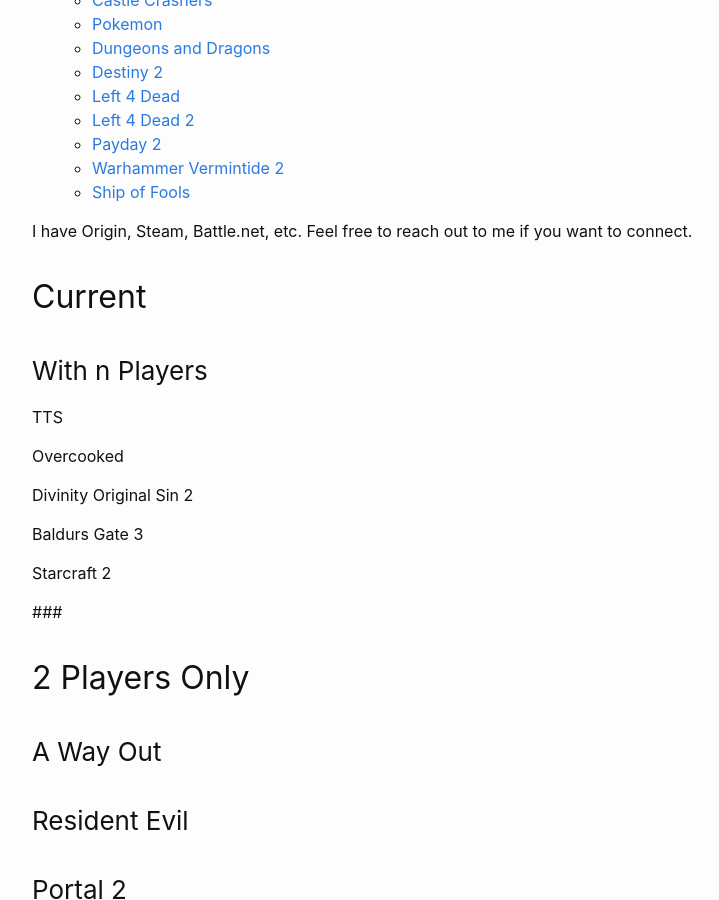
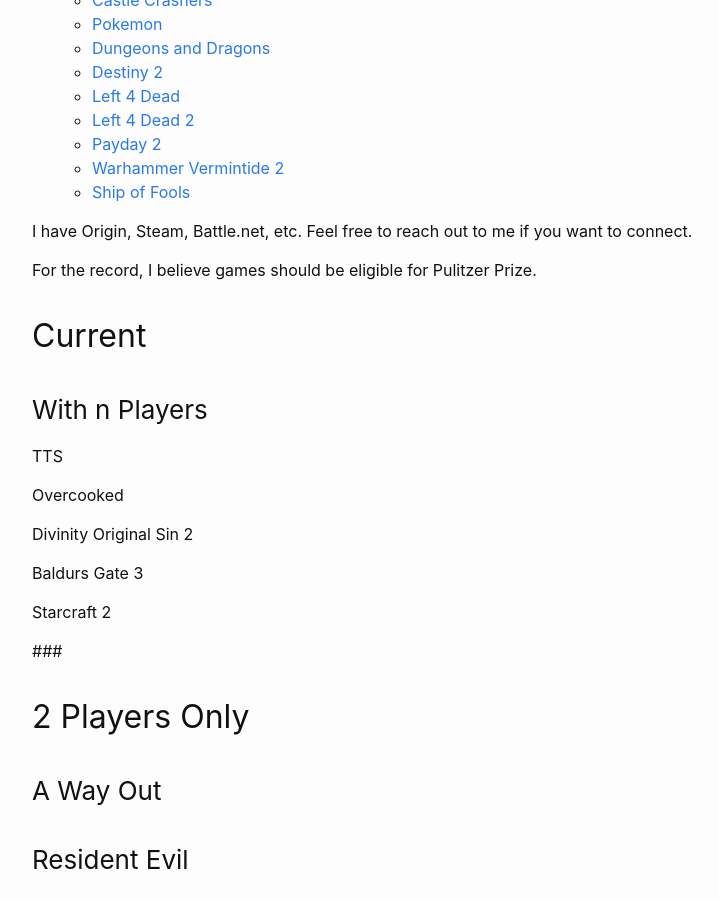
Before and after one commit to sif/sif, a Jekyll site: the page built from _posts/2005-01-01-cooperative-games.md, in a window 1280 px wide and 900 px high, scrolled down 1157 px. Shown: the whole window, without its empty margins (238-957 px from the left). Built offline with Jekyll 4.4.1, drawn with Linux system fonts in a browser that asks for light colours.

Commit message:
Amazonite

```diff
--- a/_posts/2005-01-01-cooperative-games.md
+++ b/_posts/2005-01-01-cooperative-games.md
@@ -11,6 +11,8 @@
 {:toc}
 
 I have Origin, Steam, Battle.net, etc. Feel free to reach out to me if you want to connect.
+
+For the record, I believe games should be eligible for Pulitzer Prize.
 
 ## Current
 
```
